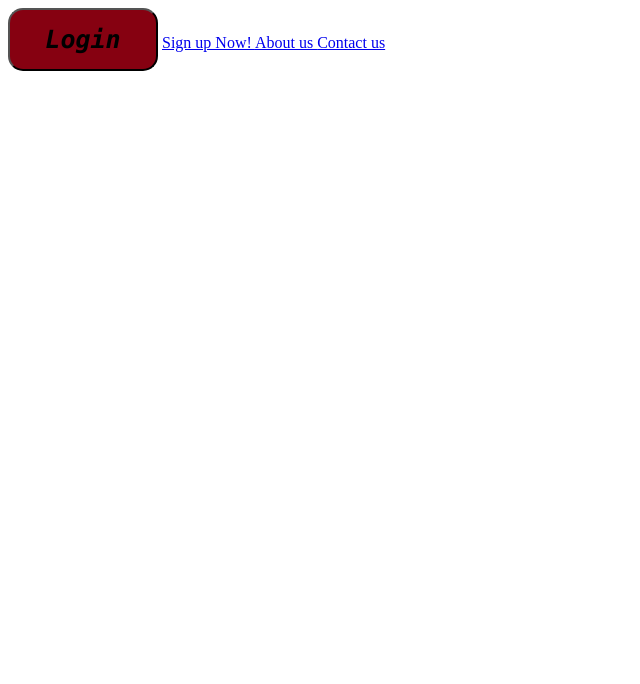
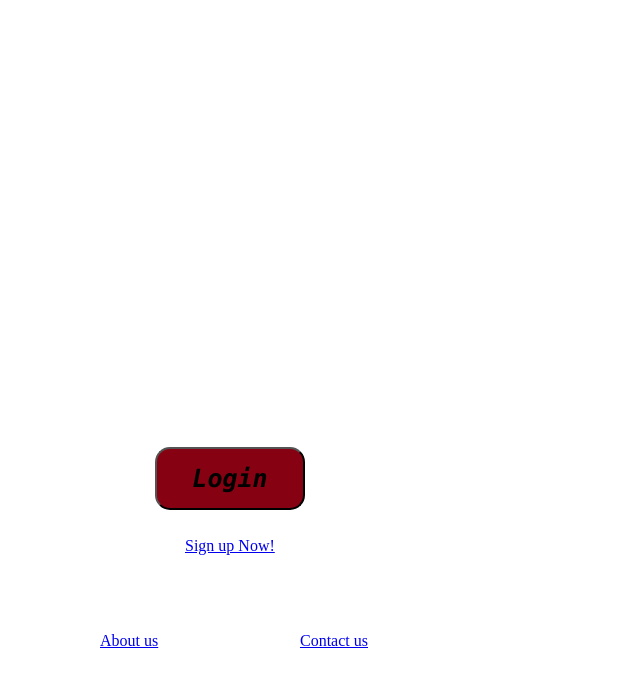
Before and after one commit to beginnerprogrammer2/InventoryWebsite, a plain HTML site: page index.html in a window 1280 px wide. Shown: the whole page, without its empty margins (0-640 px from the left). Drawn offline with Linux system fonts and the light colour scheme.

Commit message:
rough-main page complete, HTML&CSS

```diff
--- a/CSStyleSheet.css
+++ b/CSStyleSheet.css
@@ -1,17 +1,9 @@
-/*
-To change this license header, choose License Headers in Project Properties.
-To change this template file, choose Tools | Templates
-and open the template in the editor.
-*/
-/*
-    Created on : May 25, 2020, 5:32:21 AM
-    Author     : thangamann
-*/
-
 <!DOCTYPE html>
 <html>
 <head>
 <style>
+
+//useless class to make my links work
 .button {
   background-color: #4CAF50;
   border: none;
@@ -24,16 +16,25 @@ and open the template in the editor.
   margin: 4px 2px;
   cursor: pointer;
 }
+div.link1{
+  position:fixed;
+  bottom: 245px;
+  left: 185px;
+  width: 100px;
+}
+div.link2{
+  position: fixed;
+  bottom: 150px;
+  left: 100px;
+  width: 100px;
+}
+div.link3{
+  position: fixed;
+  bottom: 150px;
+  left: 300px;
+  width: 100px;
+}
 </style>
 </head>
-<body>
-
-<h2>CSS Buttons</h2>
-
-<button>Default Button</button>
-<a href="#" class="button">Link Button</a>
-<button class="button">Button</button>
-<input type="button" class="button" value="Input Button">
-
-</body>
+<body> </body>  //useless
 </html>
--- a/index.html
+++ b/index.html
@@ -1,9 +1,4 @@
 <!DOCTYPE html>
-<!--
-To change this license header, choose License Headers in Project Properties.
-To change this template file, choose Tools | Templates
-and open the template in the editor.
--->
 <html>
     <head>
         <link rel="stylesheet" href="MainPageCSS.css">
@@ -13,14 +8,22 @@ and open the template in the editor.
         <link href="CSStyleSheet.css" rel="stylesheet" type="text/css">
     </head>
     <body>
-
+        <div class="button" >
         <button type="button" style="color:black; background-color: #860111;
-                font-weight: bold; cursor: pointer; width: 150px; padding: 15px 32px;
+                position: fixed; width: 150px; bottom: 290px; left: 155px;
+                font-weight: bold; cursor: pointer;  padding: 15px 32px;
                 text-align: center; font-size: 25px; font-family: Monaco; border-radius: 15px;"  >
             <i>Login </i>
         </button>  <!--login button -->
+        </div>
+        <div class="link1">
         <a href="signup page.html"> Sign up Now! </a> <!-- sign up link -->
+        </div>
+        <div class="link2">
         <a href="about us page.html"> About us </a> <!-- about us link -->
+        </div>
+        <div class="link3">
         <a href="contact us page.html"> Contact us </a> <!-- contact us link -->
+        </div>
     </body>
 </html>
```
